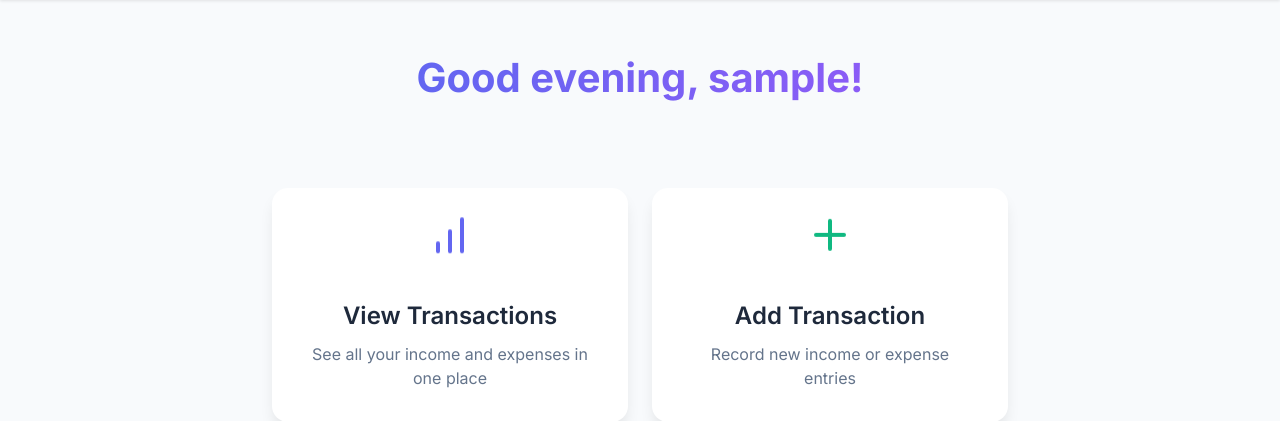
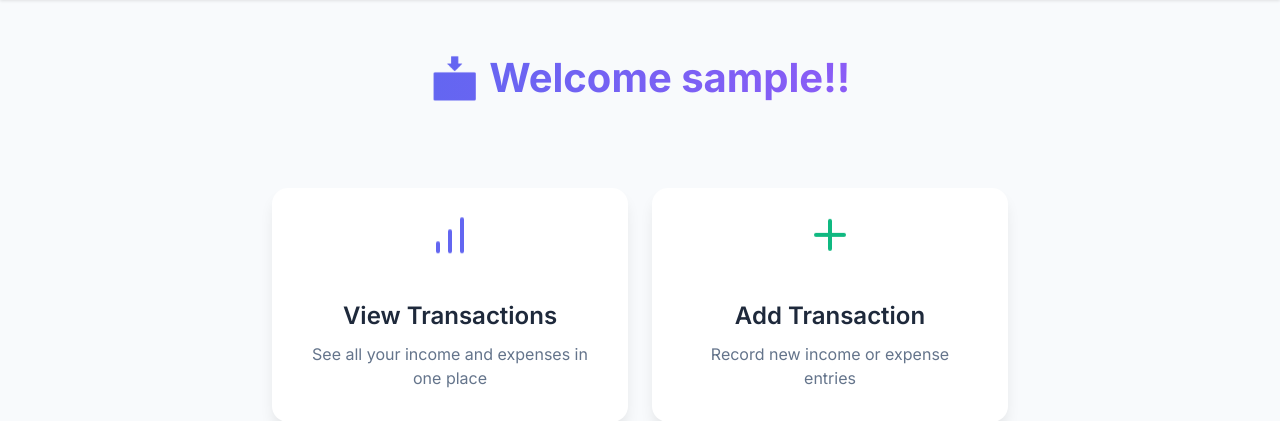
Before and after one commit to Mathan3006/family, a Flask app: template templates/index.html in a window 1280 px wide. Shown: the part 64-485 px from the top of the page. Run offline with Flask 3, Linux system fonts and the light colour scheme; the template is opened without the code that fills it: most values are stand-ins (such as "Sample title", 1, 10 or a date in 2020); some libraries are stand-ins or nearby versions.

Commit message:
Update index.html

```diff
--- a/templates/index.html
+++ b/templates/index.html
@@ -167,15 +167,8 @@
 
 <div class="welcome-container">
 <h1 class="welcome-title">
-    {% set current_hour = datetime.now().hour %}
-    {% if current_hour < 12 %}
-        Good morning,
-    {% elif current_hour < 18 %}
-        Good afternoon,
-    {% else %}
-        Good evening,
-    {% endif %}
-    {{ username }}!
+    📩 Welcome
+    {{ username }}!!
 </h1>
 
     {% with messages = get_flashed_messages(with_categories=true) %}
```
